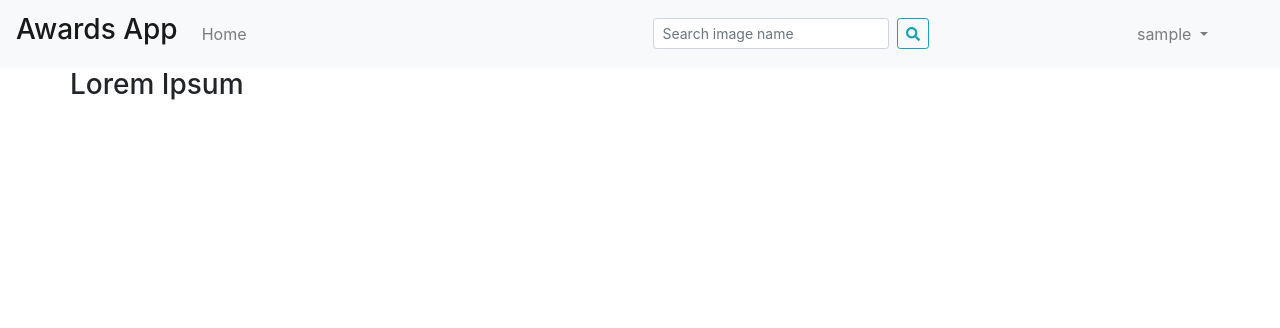
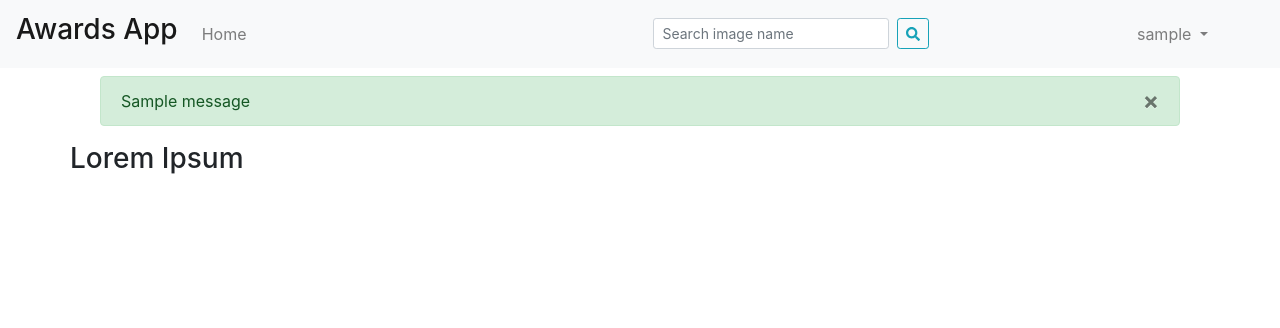
Before and after one commit to KenThumi/awards, a Django app: page / in a window 1280 px wide. Shown: the top 328 px of the page. Run offline with Django 3.2, Linux system fonts and the light colour scheme; a user stored in the database is signed in; tables that the repository leaves empty hold one stand-in row (values such as "Sample post"); one stand-in notice (Sample message) is shown; some libraries are stand-ins or nearby versions.

Commit message:
Added django flash messages

```diff
--- a/websites/templates/base.html
+++ b/websites/templates/base.html
@@ -26,6 +26,22 @@
 
 <body>
     {% include 'navbar.html' %}
+         <!-- flash messages -->
+         <div class="container">
+              {% if messages %}
+          <div class="col-12">
+
+            {% for msg in messages %}
+              <div class="alert alert-{{msg.tags}} alert-dismissable mt-2">
+                <button type="button" class="close" data-dismiss="alert" aria-hidden="true">&times;</button>
+                {{msg.message}}
+              </div>
+            {% endfor %}
+
+          </div>
+            {% endif %}
+         </div>
+
 
     {% block content %}
 
--- a/websites/views.py
+++ b/websites/views.py
@@ -1,3 +1,4 @@
+from django.contrib import messages
 from websites.email import send_welcome_email
 from websites.forms import UserRegisterForm
 from django.shortcuts import redirect, render
@@ -26,6 +27,8 @@ def register(request):
 
             send_welcome_email(form.cleaned_data['username'], form.cleaned_data['email'])
 
+            messages.success(request, 'Successful Registration.')
+
             return redirect('login')
 
     return render(request,'registration/register.html',{'form':form})
```
